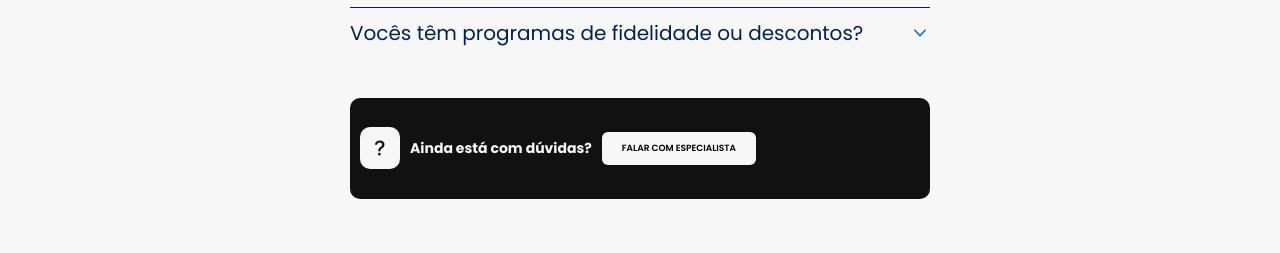
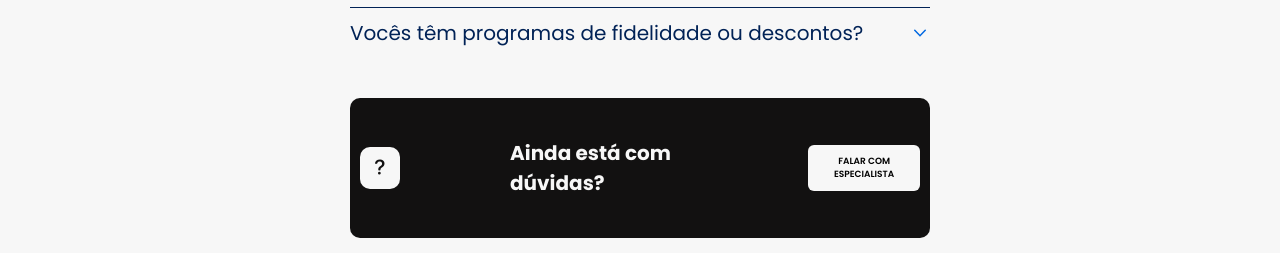
Before and after one commit to ricardobarbosa-dev/pet, a plain HTML site: page index.html in a window 1280 px wide. Shown: the part 3767-4020 px from the top of the page. Drawn offline with nearby package versions, Linux system fonts and the light colour scheme.

Commit message:
Update style.css

```diff
--- a/assets/css/style.css
+++ b/assets/css/style.css
@@ -606,4 +606,13 @@ section.footer a:hover {
         margin-bottom: 1rem;
         display: flex;
     }
+    section.have-questions {
+        display: flex;
+        justify-content: center;
+        align-items: center;
+        gap: 10rem;
+    }
+    section.have-questions h3 {
+        font-size: 2rem;
+    }
 }
```
